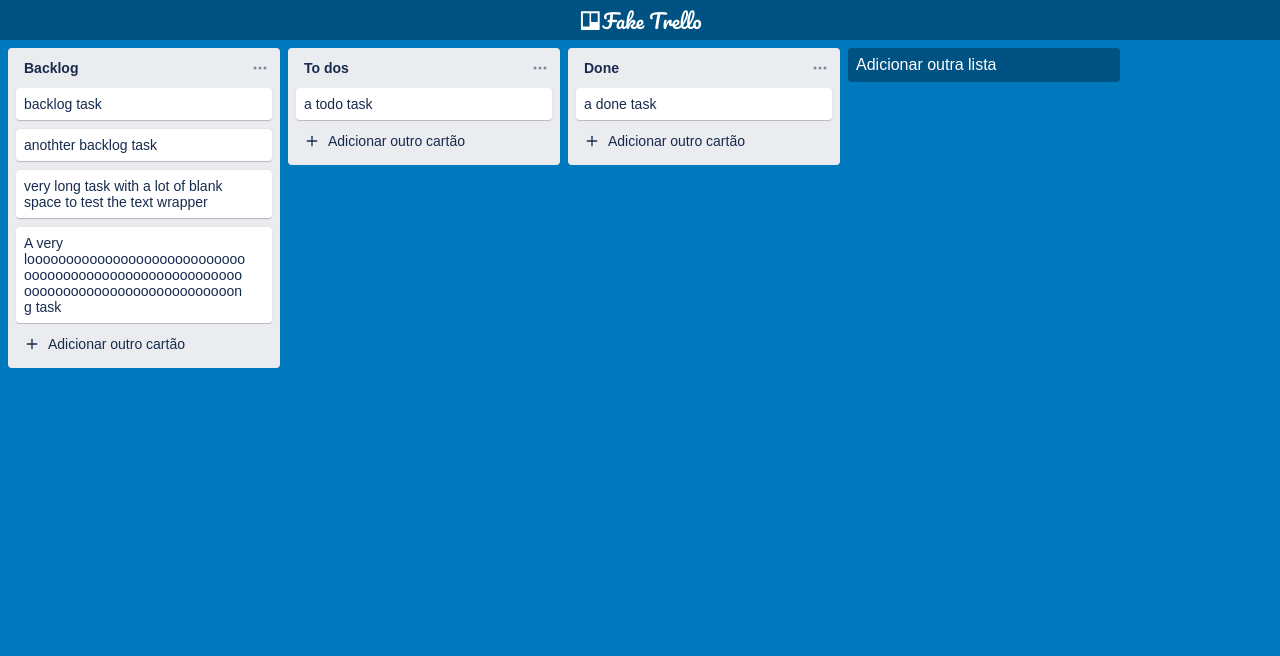
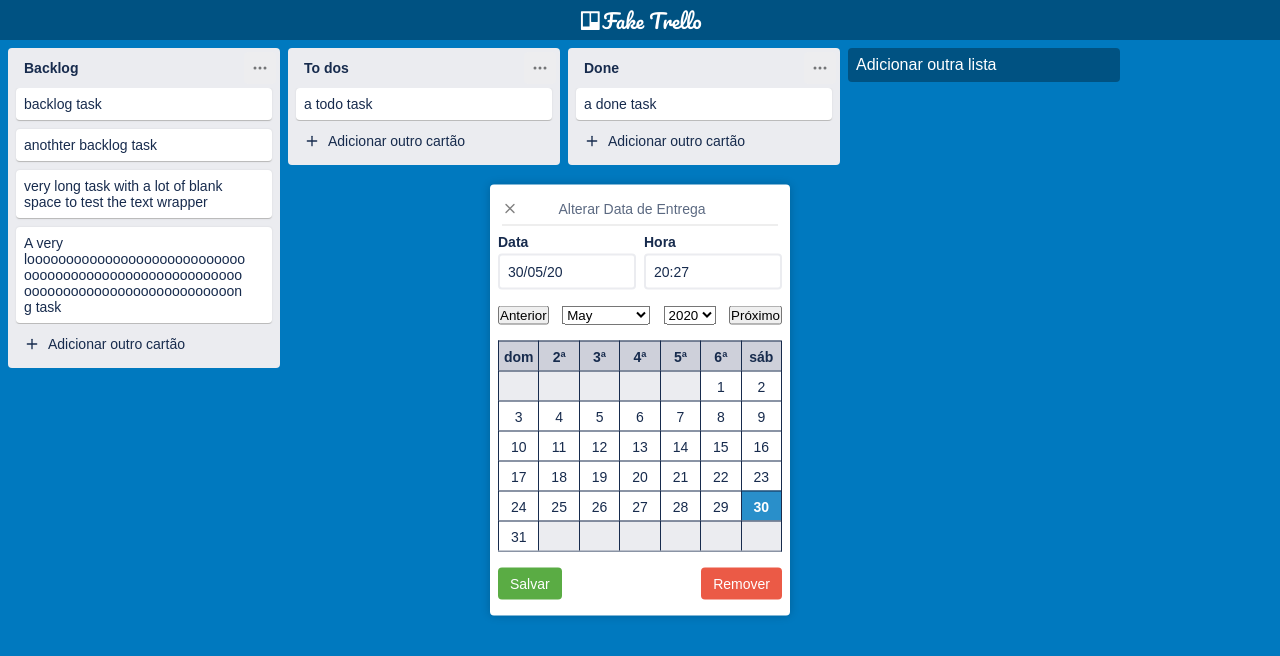
Before and after one commit to cazuzabarberino/fake-trello, a React (Create React App) app: page / in a window 1280 px wide. Shown: the top 656 px of the page. Built offline with nearby package versions, Linux system fonts and the light colour scheme.

Commit message:
alter date component

```diff
--- a/package.json
+++ b/package.json
@@ -11,6 +11,7 @@
     "@types/node": "^12.0.0",
     "@types/react": "^16.9.0",
     "@types/react-dom": "^16.9.0",
+    "moment": "^2.26.0",
     "polished": "^3.6.3",
     "react": "^16.13.1",
     "react-dom": "^16.13.1",
--- a/src/components/cardlist/cardlistEditTitle/index.tsx
+++ b/src/components/cardlist/cardlistEditTitle/index.tsx
@@ -1,19 +1,21 @@
 import React from "react";
-import styled from "styled-components";
+import styled, { withTheme, DefaultTheme } from "styled-components";
 import useKeyMouseToSaveClose from "../../../hooks/useKeyMouseToSaveClose";
 import useFocusInput from "../../../hooks/useFocusInput";
 import {
   TaskListContext,
   TaskListContextValue,
 } from "../../../Contexts/TaskListContext";
+import { FiX } from "react-icons/fi";
 
 interface Props {
   title: string;
   close: () => void;
   listIndex: number;
+  theme: DefaultTheme;
 }
 
-const CardlistEditTitle = ({ title, close, listIndex }: Props) => {
+const CardlistEditTitle = ({ title, close, listIndex, theme }: Props) => {
   const [input, setInput] = React.useState("");
 
   const { editListTitle } = React.useContext(
@@ -40,6 +42,14 @@
         value={input}
         onChange={(e) => setInput(e.target.value)}
       />
+      <Btn
+        onClick={(e) => {
+          close();
+          e.stopPropagation();
+        }}
+      >
+        <FiX size={20} color={theme.red} />
+      </Btn>
     </Container>
   );
 };
@@ -52,18 +62,36 @@
   height: 100%;
 `;
 
+const Btn = styled.div`
+  position: absolute;
+  top: 50%;
+  right: 40px;
+  transform: translateY(-50%);
+  display: grid;
+  place-content: center;
+  height: 20px;
+  width: 20px;
+
+  opacity: 0.5;
+
+  :hover {
+    opacity: 1;
+  }
+`;
+
 const Input = styled.input`
   width: calc(100% - 32px);
   height: calc(100% - 4px);
   border: none;
   background: none;
   padding: 8px 12px;
+  padding-right: 28px;
   font-size: 14px;
   font-weight: 700;
   background: ${({ theme }) => theme.taskColor};
-  border: 2px solid ${({ theme }) => theme.green};
+  border: 2px solid ${({ theme }) => theme.red};
   border-radius: 4px;
   color: ${({ theme }) => theme.fontColor};
 `;
 
-export default CardlistEditTitle;
+export default withTheme(CardlistEditTitle);
--- a/src/components/cardlist/index.tsx
+++ b/src/components/cardlist/index.tsx
@@ -46,11 +46,11 @@
   const { scrollRef, scrolDown } = useMouseScroll(selfTaskDragging);
   const [addingTask, setAddingTask] = React.useState(false);
   const [menuOpen, setMenuOpen] = React.useState(false);
-  const menuBtnRef = React.useRef<HTMLDivElement | null>(null);
+  const menuBtnRef = React.useRef<HTMLButtonElement | null>(null);
 
   const menuPosition: Coord = React.useMemo(() => {
     if (!menuOpen) return { x: 0, y: 0 };
-    const rect = (menuBtnRef.current as HTMLDivElement).getBoundingClientRect();
+    const rect = (menuBtnRef.current as HTMLButtonElement).getBoundingClientRect();
     return {
       x: rect.x,
       y: rect.y,
@@ -90,8 +90,8 @@
           dragging={draggingSelf}
           onMouseDown={handleMouseDown}
         >
-          <p onClick={() => setEditing(true)}>
-            {list.title}
+          <div onClick={() => setEditing(true)}>
+            <p>{list.title}</p>
             {editing && (
               <CardListEdit
                 close={() => setEditing(false)}
@@ -99,10 +99,10 @@
                 title={list.title}
               />
             )}
-          </p>
-          <div ref={menuBtnRef} onClick={() => setMenuOpen((val) => !val)}>
+          </div>
+          <button ref={menuBtnRef} onClick={() => setMenuOpen((val) => !val)}>
             <BsThreeDots size={16} />
-          </div>
+          </button>
         </CardHeader>
         <TaskContainer dragging={draggingSelf} ref={scrollRef}>
           {list.tasks.map((task, taskIndex) => (
--- a/src/components/cardlist/styled.ts
+++ b/src/components/cardlist/styled.ts
@@ -62,7 +62,7 @@
   display: grid;
   grid-template-columns: 1fr auto;
 
-  & > div {
+  & > button {
     height: 32px;
     width: 32px;
     /* border: 2px solid red; */
@@ -70,6 +70,7 @@
     place-content: center;
     border-radius: 4px;
     opacity: 0.5;
+    border: none;
 
     :hover {
       opacity: 1;
@@ -77,15 +78,19 @@
     }
   }
 
-  p {
+  & > div {
     width: 100%;
     display: flex;
     align-items: center;
     padding-left: 12px;
+    width: 100%;
     font-weight: 700;
     text-overflow: ellipsis;
     overflow: hidden;
     white-space: nowrap;
+  }
+
+  p {
   }
 `;
 
--- /dev/null
+++ b/src/components/taskCard/dateMenu/index.tsx
@@ -0,0 +1,142 @@
+import moment from "moment";
+import React from "react";
+import { FiX } from "react-icons/fi";
+import {
+  Container,
+  Division,
+  Calendar,
+  CalendarElement,
+  CalendarWeekDay,
+  CalendarDate,
+  BtnWrapper,
+  Btn,
+  CalendarNavWrapper,
+  DataWrapper,
+} from "./styled";
+import { ThemeContext } from "styled-components";
+
+interface Props {}
+
+export default () => {
+  const [selected, setSelected] = React.useState<moment.Moment>(moment());
+  const [calendarView, serCalendarView] = React.useState(moment().date(1));
+
+  const start = calendarView.weekday();
+  const daysInMonth = calendarView.daysInMonth();
+  const end =
+    (start + daysInMonth) % 7 === 0 ? 0 : 7 - ((start + daysInMonth) % 7);
+
+  const weekDays = React.useMemo(
+    () => ["dom", "2ª", "3ª", "4ª", "5ª", "6ª", "sáb"],
+    []
+  );
+
+  const years = React.useMemo(() => {
+    const arr: number[] = [];
+    const year = moment().year();
+
+    for (let i = 0; i < 21; i++) arr.push(year - 10 + i);
+
+    return arr;
+  }, []);
+
+  const { green, red } = React.useContext(ThemeContext);
+
+  const dates = () => {
+    let arr: JSX.Element[] = [];
+    for (let i = 0; i < daysInMonth; i++)
+      arr.push(
+        <CalendarDate
+          key={i}
+          today={
+            calendarView.year() === moment().year() &&
+            calendarView.month() === moment().month() &&
+            moment().date() === i + 1
+          }
+          selected={
+            calendarView.year() === selected.year() &&
+            calendarView.month() === selected.month() &&
+            selected.date() === i + 1
+          }
+          onClick={() => setSelected(calendarView.clone().date(i + 1))}
+        >
+          {i + 1}
+        </CalendarDate>
+      );
+    return arr;
+  };
+
+  const emptyDate = (n: number) => {
+    let arr: JSX.Element[] = [];
+    for (let i = 0; i < n; i++) arr.push(<CalendarElement key={i} />);
+    return arr;
+  };
+
+  return (
+    <Container onMouseDown={(e) => e.stopPropagation()}>
+      <header>
+        <p>Alterar Data de Entrega</p>
+        <button>
+          <FiX size={16} />
+        </button>
+      </header>
+      <Division />
+      <DataWrapper>
+        <p>Data</p>
+        <p>Hora</p>
+        <div>{selected.format("DD/MM/YY")}</div>
+        <div>{selected.format("H:mm")}</div>
+      </DataWrapper>
+      <CalendarNavWrapper>
+        <button
+          onClick={() => serCalendarView((val) => val.clone().subtract(1, "M"))}
+        >
+          Anterior
+        </button>
+        <select
+          value={calendarView.month()}
+          onChange={(e) => {
+            const newMonth = Number(e.target.value);
+            serCalendarView((val) => val.clone().month(newMonth));
+          }}
+        >
+          {moment.months().map((month, i) => (
+            <option key={month} value={i}>
+              {month}
+            </option>
+          ))}
+        </select>
+        <select
+          value={calendarView.year()}
+          onChange={(e) => {
+            const newYear = Number(e.target.value);
+            serCalendarView((val) => val.clone().year(newYear));
+          }}
+        >
+          {years.map((year) => (
+            <option key={year} value={year}>
+              {year}
+            </option>
+          ))}
+        </select>
+        <button
+          onClick={() => serCalendarView((val) => val.clone().add(1, "M"))}
+        >
+          Próximo
+        </button>
+      </CalendarNavWrapper>
+      <Calendar>
+        {weekDays.map((day, index) => (
+          <CalendarWeekDay key={index}>{day}</CalendarWeekDay>
+        ))}
+        {emptyDate(start)}
+        {dates()}
+        {emptyDate(end)}
+      </Calendar>
+      <BtnWrapper>
+        <Btn color={green}>Salvar</Btn>
+        <Btn color={red}>Remover</Btn>
+      </BtnWrapper>
+    </Container>
+  );
+};
--- /dev/null
+++ b/src/components/taskCard/dateMenu/styled.ts
@@ -0,0 +1,165 @@
+import styled, { css } from "styled-components";
+import { darken, lighten } from "polished";
+
+export const Container = styled.div`
+  position: fixed;
+  z-index: 20;
+  top: 50%;
+  left: 50%;
+  transform: translate(-50%, -50%);
+
+  width: 300px;
+
+  min-height: 300px;
+
+  background: ${({ theme }) => theme.taskColor};
+
+  padding: 8px 0;
+  border-radius: 4px;
+  box-shadow: 0 0 10px rgba(0, 0, 0, 0.2);
+  display: flex;
+  flex-direction: column;
+  cursor: auto;
+
+  header {
+    position: relative;
+    display: grid;
+    place-content: center;
+    padding: 8px 16px;
+
+    p {
+      font-size: 14px;
+      text-align: center;
+      opacity: 0.7;
+    }
+
+    button {
+      position: absolute;
+      top: 50%;
+      transform: translateY(-50%);
+      left: 12px;
+      display: grid;
+      place-content: center;
+      border: none;
+      background: none;
+      opacity: 0.5;
+
+      :hover {
+        opacity: 1;
+      }
+    }
+  }
+`;
+
+export const Division = styled.div`
+  height: 1px;
+  background: #ddd;
+  margin: 0 12px;
+`;
+
+export const DataWrapper = styled.div`
+  margin: 8px;
+  display: grid;
+  grid-template-columns: repeat(2, 1fr);
+  column-gap: 8px;
+  row-gap: 4px;
+
+  & > p {
+    font-size: 14px;
+    font-weight: 700;
+  }
+
+  & > div {
+    padding: 8px;
+    border: 2px solid ${({ theme }) => theme.listColor};
+    border-radius: 4px;
+    font-size: 14px;
+  }
+`;
+
+export const CalendarNavWrapper = styled.div`
+  display: flex;
+  justify-content: space-between;
+  margin: 8px;
+`;
+
+export const Calendar = styled.div`
+  display: grid;
+  margin: 8px;
+  grid-template-columns: repeat(7, 1fr);
+
+  border-bottom: 1px solid ${({ theme }) => theme.fontColor};
+  border-right: 1px solid ${({ theme }) => theme.fontColor};
+`;
+
+interface CalendarElementProps {
+  today?: boolean;
+  selected?: boolean;
+}
+
+export const CalendarElement = styled.div<CalendarElementProps>`
+  background: ${({ theme }) => theme.listColor};
+  border-top: 1px solid ${({ theme }) => theme.fontColor};
+  border-left: 1px solid ${({ theme }) => theme.fontColor};
+  height: 30px;
+  display: grid;
+  place-content: center;
+  font-size: 14px;
+`;
+
+export const CalendarWeekDay = styled(CalendarElement)`
+  background: ${({ theme }) => darken(0.1, theme.listColor)};
+  font-weight: 700;
+`;
+
+export const CalendarDate = styled(CalendarElement)`
+  cursor: pointer;
+
+  font-weight: ${({ today }) => (today ? "bold" : "500")};
+
+  ${({ selected, today }) =>
+    selected
+      ? css`
+          background: ${({ theme }) => theme.blue};
+          color: white;
+        `
+      : css`
+          background: ${({ theme }) => theme.taskColor};
+
+          :hover {
+            background: ${({ theme }) => darken(0.1, theme.listColor)};
+          }
+
+          color: ${({ theme }) => (today ? theme.blue : "auto")};
+        `};
+`;
+
+export const BtnWrapper = styled.div`
+  display: flex;
+  justify-content: space-between;
+  align-items: center;
+  margin: 8px;
+`;
+
+interface BtnProps {
+  color: string;
+}
+
+export const Btn = styled.button<BtnProps>`
+  padding: 8px 12px;
+  border-radius: 4px;
+  border: none;
+  background: ${({ color }) => color};
+  color: white;
+  font-size: 14px;
+
+  transition: background 0.1s;
+
+  :hover {
+    background: ${({ color }) => lighten(0.1, color)};
+  }
+
+  :active {
+    background: ${({ color }) => darken(0.1, color)};
+  }
+`;
--- a/src/components/taskCard/index.tsx
+++ b/src/components/taskCard/index.tsx
@@ -7,6 +7,7 @@
 import { Card, Shadow } from "./styled";
 import TaskMenu from "./taskMenu";
 import { FiEdit2 } from "react-icons/fi";
+import DateMenu from "./dateMenu";
 
 interface Props {
   task: Task;
@@ -21,12 +22,15 @@
   const {
     beginTaskDrag,
     taskDragging,
-    listIndex: lindex,
-    taskIndex,
+    listIndex: draggedListIndex,
+    taskIndex: draggedTaskIndex,
     moveTaskVertically,
   } = React.useContext(DndTaskContext) as DndTaskContextValue;
 
-  const dragging = taskDragging && lindex === listIndex && taskIndex === index;
+  const dragging =
+    taskDragging &&
+    draggedListIndex === listIndex &&
+    draggedTaskIndex === index;
 
   const mouseMoveHandle = React.useCallback(
     (event: React.MouseEvent<HTMLDivElement, MouseEvent>) => {
@@ -40,9 +44,9 @@
       const check = checkRangeY(rect, coord);
       if (check > 0) return;
       const toIndex = index + check + 1;
-      if (toIndex !== taskIndex) moveTaskVertically(toIndex);
+      if (toIndex !== draggedTaskIndex) moveTaskVertically(toIndex);
     },
-    [dragging, index, moveTaskVertically, taskIndex, taskDragging]
+    [dragging, index, moveTaskVertically, draggedTaskIndex, taskDragging]
   );
 
   const handleLeftMouseDown = React.useCallback(
@@ -102,6 +106,7 @@
             title={task.title}
           />
         )}
+        {listIndex === 0 && index === 0 && <DateMenu />}
       </Card>
     </>
   );
--- a/src/styles/index.ts
+++ b/src/styles/index.ts
@@ -10,6 +10,8 @@
     listColor: string;
     taskColor: string;
     green: string;
+    red: string;
+    blue: string;
   }
 }
 
@@ -22,6 +24,8 @@
   listColor: "#ebecf0",
   taskColor: "white",
   green: "#5aac44",
+  red: "#eb5a46",
+  blue: "#298fca",
 };
 
 export const GlobalStyles = createGlobalStyle`
```
Also changed, not shown: src/components/cardlist/cardlistAction/index.tsx (+7 -7 lines), 1 other file (tests, documents, lock files or other folders).
